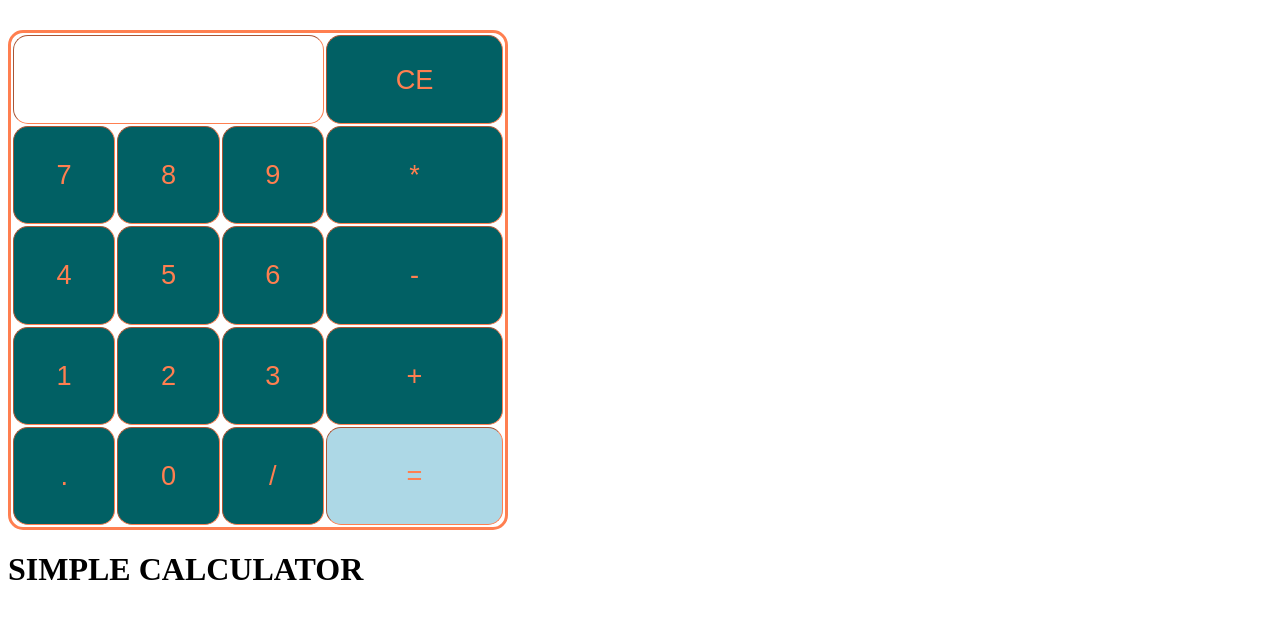
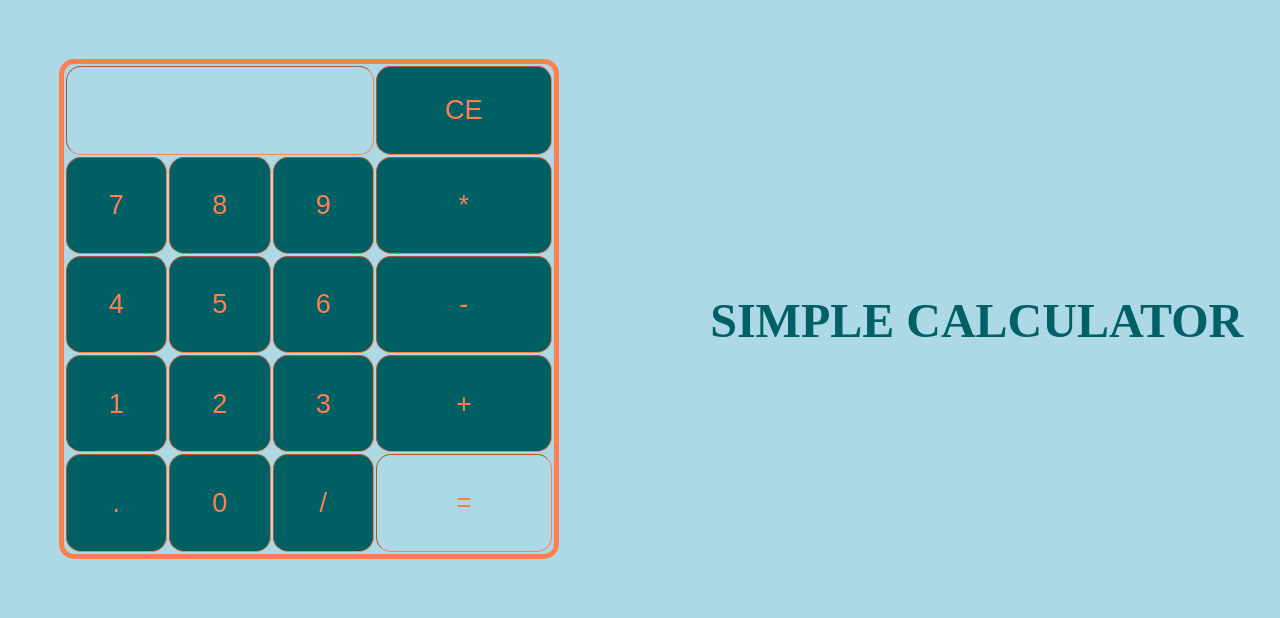
Before and after one commit to RosemaryOjwang/HTML_Calculator, a plain HTML site: page index.html in a window 1280 px wide. Drawn offline with Linux system fonts and the light colour scheme.

Commit message:
add style to class='heading'

```diff
--- a/css/styles.css
+++ b/css/styles.css
@@ -1,12 +1,22 @@
 table{
+  float: left;
+  margin-top: 4%;
+  margin-left: 4%;
   width: 500px;
   height: 500px;
   border-radius: 15px;
-  border: 3px solid #FF7F50;
+  border: 5px solid #FF7F50;
 }
-/*.hidden{
-  display: none;
-}*/
+body{
+  background-color: #ADD8E6;
+}
+.heading{
+  float: left;
+  margin-left: 12%;
+  margin-top: 20%;
+  color: #016064;
+  font-size: 1.5em;
+}
 td, th{
   border-radius: 15px;
   text-align: center;
@@ -20,11 +30,9 @@ td, th{
 .alignment{
   margin-left: 30%;
 }
-.table2{
-  margin-top: 30px;
-}
+
 #resultsDisplay{
-  background-color: #FFFFFF;
+  background-color: #ADD8E6;
   height: 85px;
 }
 #equals{
```
